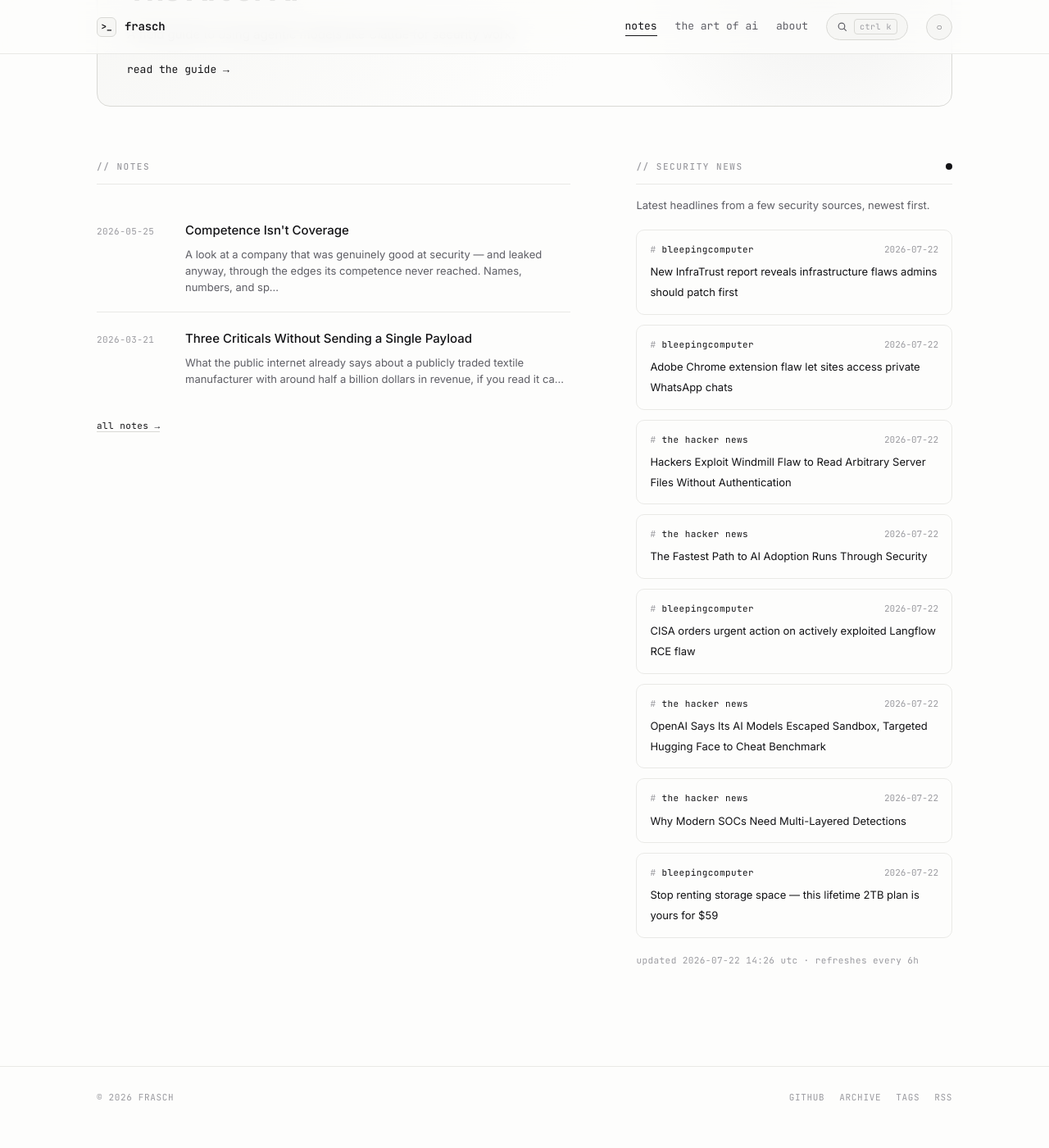
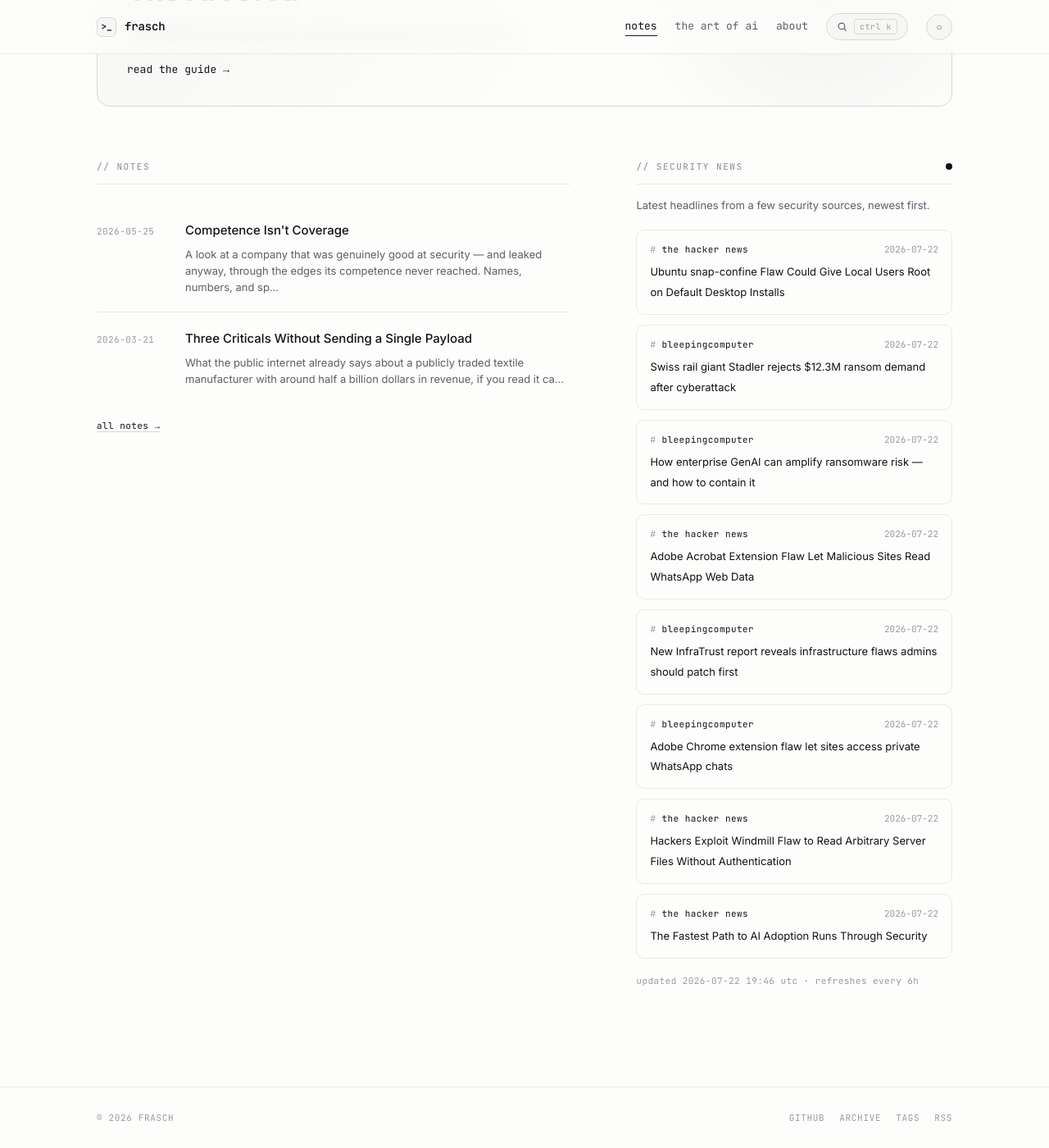
Before and after one commit to whoisfrasch/frasch, a Jekyll site: the page built from index.html, in a window 1280 px wide and 1400 px high, scrolled down 590 px. Shown: the whole window at 82% size. Built offline with Jekyll 4.4.1, drawn with Linux system fonts in a browser that asks for light colours; before the commit the page ends 1965 px from its top, so only the background shows below that.

Commit message:
Refresh security news feed

```diff
--- a/_data/news.json
+++ b/_data/news.json
@@ -1,6 +1,30 @@
 {
-  "updated": "2026-07-22T14:26:06Z",
+  "updated": "2026-07-22T19:46:34Z",
   "items": [
+    {
+      "source": "the hacker news",
+      "title": "Ubuntu snap-confine Flaw Could Give Local Users Root on Default Desktop Installs",
+      "link": "https://thehackernews.com/2026/07/ubuntu-snap-confine-flaw-could-give.html",
+      "date": "2026-07-22T18:07:16Z"
+    },
+    {
+      "source": "bleepingcomputer",
+      "title": "Swiss rail giant Stadler rejects $12.3M ransom demand after cyberattack",
+      "link": "https://www.bleepingcomputer.com/news/security/swiss-rail-giant-stadler-rejects-123m-ransom-demand-after-cyberattack/",
+      "date": "2026-07-22T16:59:17Z"
+    },
+    {
+      "source": "bleepingcomputer",
+      "title": "How enterprise GenAI can amplify ransomware risk — and how to contain it",
+      "link": "https://www.bleepingcomputer.com/news/security/how-enterprise-genai-can-amplify-ransomware-risk-and-how-to-contain-it/",
+      "date": "2026-07-22T15:30:00Z"
+    },
+    {
+      "source": "the hacker news",
+      "title": "Adobe Acrobat Extension Flaw Let Malicious Sites Read WhatsApp Web Data",
+      "link": "https://thehackernews.com/2026/07/adobe-acrobat-extension-flaw-let.html",
+      "date": "2026-07-22T15:01:21Z"
+    },
     {
       "source": "bleepingcomputer",
       "title": "New InfraTrust report reveals infrastructure flaws admins should patch first",
@@ -24,30 +48,6 @@
       "title": "The Fastest Path to AI Adoption Runs Through Security",
       "link": "https://thehackernews.com/2026/07/the-fastest-path-to-ai-adoption-runs.html",
       "date": "2026-07-22T11:58:00Z"
-    },
-    {
-      "source": "bleepingcomputer",
-      "title": "CISA orders urgent action on actively exploited Langflow RCE flaw",
-      "link": "https://www.bleepingcomputer.com/news/security/cisa-orders-feds-to-patch-actively-exploited-langflow-rce-flaw/",
-      "date": "2026-07-22T11:43:28Z"
-    },
-    {
-      "source": "the hacker news",
-      "title": "OpenAI Says Its AI Models Escaped Sandbox, Targeted Hugging Face to Cheat Benchmark",
-      "link": "https://thehackernews.com/2026/07/openai-says-its-own-ai-models-escaped.html",
-      "date": "2026-07-22T11:30:02Z"
-    },
-    {
-      "source": "the hacker news",
-      "title": "Why Modern SOCs Need Multi-Layered Detections",
-      "link": "https://thehackernews.com/2026/07/why-modern-socs-need-multi-layered.html",
-      "date": "2026-07-22T11:25:35Z"
-    },
-    {
-      "source": "bleepingcomputer",
-      "title": "Stop renting storage space — this lifetime 2TB plan is yours for $59",
-      "link": "https://www.bleepingcomputer.com/news/security/stop-renting-storage-space-this-lifetime-2tb-plan-is-yours-for-59/",
-      "date": "2026-07-22T11:09:16Z"
     }
   ]
 }
```
